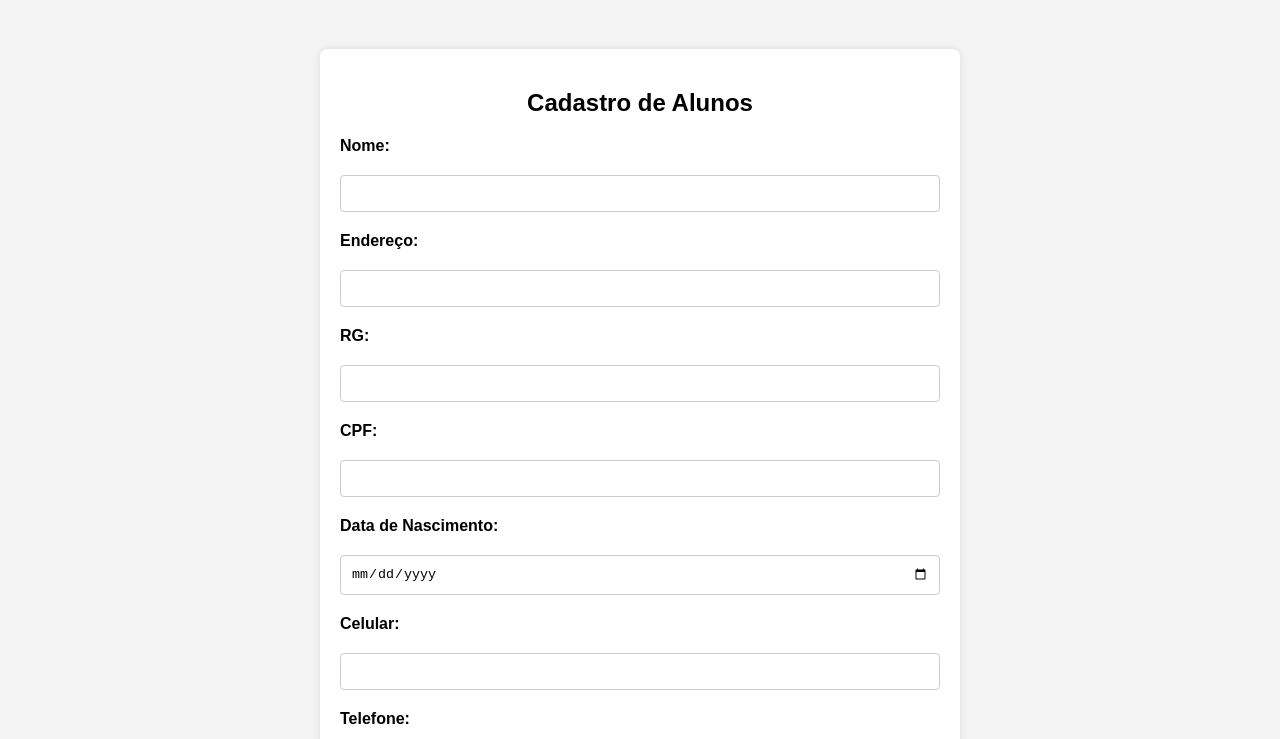
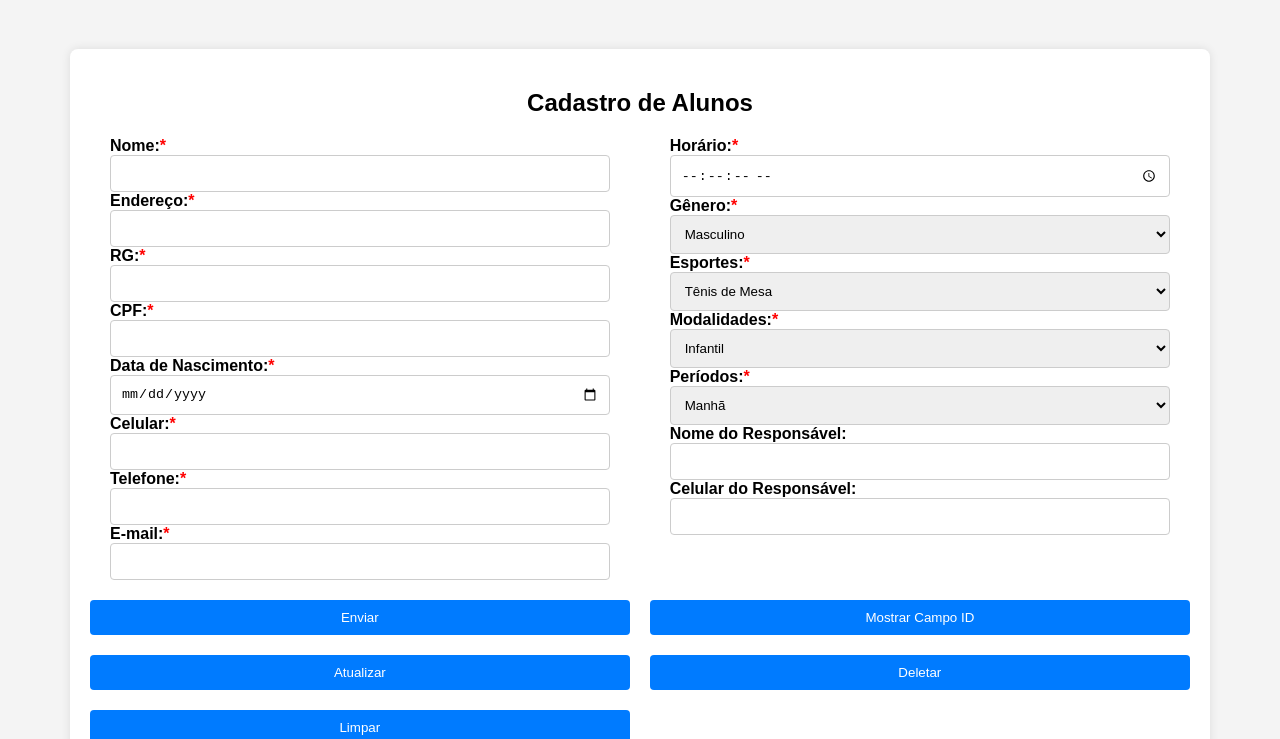
Before and after one commit to DaniloTojeiro/Cadastro-Monstrinho-FrontEnd, a website: page index.html in a window 1280 px wide. Shown: the part 59-798 px from the top of the page. Drawn offline with nearby package versions, Linux system fonts and the light colour scheme.

Commit message:
atualização

```diff
--- a/index.html
+++ b/index.html
@@ -10,50 +10,76 @@
   <h1>Complexo de Esportes José Maria Paschoalick "Monstrinho"</h1>
     <div class="container">
         <h2>Cadastro de Alunos</h2>
-        <form action="http://localhost:8080/cadastro" method="post">
-            <label for="nome">Nome:</label>
+        <form id="cadastroForm">
+            <div class="centered-container" id="idField" style="display: none;">
+                <div class="content">
+                    <label for="id">ID:</label>
+                    <input type="text" id="id" name="id">
+                    <button type="button" onclick="buscarAlunoPorId()">Buscar</button>
+                </div>
+            </div>
+
+            <div class="column">
+                <label for="nome">Nome:<span class="required-asterisk">*</span></label>
                 <input type="text" id="nome" name="nome" required>
+                <label for="endereco">Endereço:<span class="required-asterisk">*</span></label>
+                <input type="text" id="endereco" name="endereco" required>
+                <label for="rg">RG:<span class="required-asterisk">*</span></label>
+                <input type="text" id="rg" name="rg" required>
+                <label for="cpf">CPF:<span class="required-asterisk">*</span></label>
+                <input type="text" id="cpf" name="cpf" required>
+                <label for="dtNasc">Data de Nascimento:<span class="required-asterisk">*</span></label>
+                <input type="date" id="dtNasc" name="dtNasc" required>
 
-            <label for="endereco">Endereço:</label>
-            <input type="text" id="endereco" name="endereco" required>
-
-            <label for="rg">RG:</label>
-            <input type="text" id="rg" name="rg" required>
-
-            <label for="cpf">CPF:</label>
-            <input type="text" id="cpf" name="cpf" pattern="\d{3}\.\d{3}\.\d{3}-\d{2}" title="O CPF deve estar no formato XXX.XXX.XXX-XX" required>
-
-            <label for="dtNasc">Data de Nascimento:</label>
-            <input type="date" id="dtNasc" name="dtNasc">
-
-            <label for="celular">Celular:</label>
-            <input type="tel" id="celular" name="celular" pattern="\(\d{2}\)\s\d{5}-\d{4}" title="O celular deve estar no formato (XX) XXXXX-XXXX" required>
-
-            <label for="telefone">Telefone:</label>
-            <input type="tel" id="telefone" name="telefone" pattern="\(\d{2}\)\s\d{4}-\d{4}" title="O telefone deve estar no formato (XX) XXXX-XXXX">
-
-            <label for="email">E-mail:</label>
+                <label for="celular">Celular:<span class="required-asterisk">*</span></label>
+                <input type="tel" id="celular" name="celular" required>
+                <label for="telefone">Telefone:<span class="required-asterisk">*</span></label>
+                <input type="tel" id="telefone" name="telefone">
+                <label for="email">E-mail:<span class="required-asterisk">*</span></label>
                 <input type="email" id="email" name="email" required>
-
-            <label for="celResponsavel">Celular do Responsável:</label>
-            <input type="tel" id="celResponsavel" name="celResponsavel" pattern="\(\d{2}\)\s\d{5}-\d{4}" title="O celular do responsável deve estar no formato (XX) XXXXX-XXXX" required>
-
-            <label for="horario">Horário:</label>
-            <input type="time" id="horario" name="horario">
-
-            <label for="genero">Gênero:</label>
-            <select id="genero" name="genero">
+            </div>
+            <div class="column2">
+                <label for="horario">Horário:<span class="required-asterisk">*</span></label>
+                <input type="time" id="horario" name="horario" step="1" required>
+                <label for="genero">Gênero:<span class="required-asterisk">*</span></label>
+                <select id="genero" name="genero" required>
                     <option value="MASCULINO">Masculino</option>
                     <option value="FEMININO">Feminino</option>
                     <option value="OUTRO">Outro</option>
                 </select>
-
+                <label for="esportes">Esportes:<span class="required-asterisk">*</span></label>
+                <select id="esportes" name="esportes" required>
+                    <option value="TENISDEMESA">Tênis de Mesa</option>
+                    <option value="JUDO">Judô</option>
+                    <option value="BASQUETE">Basquete</option>
+                    <option value="NATACAO">Natação</option>
+                </select>
+                <label for="modalidade">Modalidades:<span class="required-asterisk">*</span></label>
+                <select id="modalidade" name="modalidade" required>
+                    <option value="INFANTIL">Infantil</option>
+                    <option value="JUVENIL">Juvenil</option>
+                    <option value="ADULTO">Adulto</option>
+                </select>
+                <label for="periodo">Períodos:<span class="required-asterisk">*</span></label>
+                <select id="periodo" name="periodo" required>
+                    <option value="MANHA">Manhã</option>
+                    <option value="TARDE">Tarde</option>
+                    <option value="NOITE">Noite</option>
+                </select>
                 <label for="nomeResponsavel">Nome do Responsável:</label>
-            <input type="text" id="nomeResponsavel" name="nomeResponsavel" required>
+                <input type="text" id="nomeResponsavel" name="nomeResponsavel">
+                <label for="celResponsavel">Celular do Responsável:</label>
+                <input type="tel" id="celResponsavel" name="celResponsavel">
+            </div>
 
             <button type="submit">Enviar</button>
-            <script src="index.js"></script>
+            <button type="button" onclick="mostrarCampoId()">Mostrar Campo ID</button>
+            <button type="button" onclick="atualizarAluno()">Atualizar</button>
+            <button type="button" onclick="deletarAluno()">Deletar</button>
+            <button type="button" onclick="limparFormulario()">Limpar</button>
         </form>
     </div>
+    <script src="https://cdn.jsdelivr.net/npm/axios/dist/axios.min.js"></script>
+    <script src="index.js"></script>
 </body>
 </html>
--- a/index.js
+++ b/index.js
@@ -0,0 +1,144 @@
+document.getElementById('cadastroForm').addEventListener('submit', function(event) {
+    event.preventDefault();
+
+    const aluno = {
+        nome: document.getElementById('nome').value,
+        endereco: document.getElementById('endereco').value,
+        rg: document.getElementById('rg').value,
+        cpf: document.getElementById('cpf').value,
+        dtNasc: document.getElementById('dtNasc').value,
+        celular: document.getElementById('celular').value,
+        telefone: document.getElementById('telefone').value,
+        email: document.getElementById('email').value,
+        celResponsavel: document.getElementById('celResponsavel').value,
+        horario: document.getElementById('horario').value,
+        genero: document.getElementById('genero').value,
+        esportes: document.getElementById('esportes').value,
+        modalidade: document.getElementById('modalidade').value,
+        periodo: document.getElementById('periodo').value,
+        nomeResponsavel: document.getElementById('nomeResponsavel').value
+    };
+
+    axios.post('http://localhost:8080/cadastros/create', aluno)
+        .then(function(response) {
+            alert('Cadastro realizado com sucesso!');
+        })
+        .catch(function(error) {
+            console.error('Houve um erro ao cadastrar o aluno:', error);
+            alert('Erro ao cadastrar o aluno');
+        });
+});
+
+function buscarAlunoPorId() {
+    const id = document.getElementById('id').value;
+
+    if (id.trim() === '') {
+        alert('Por favor, insira um ID válido para buscar o aluno.');
+        return;
+    }
+
+    axios.get(`http://localhost:8080/cadastros/${id}`)
+        .then(function(response) {
+            const aluno = response.data;
+            preencherFormulario(aluno);
+        })
+        .catch(function(error) {
+            console.error('Houve um erro ao buscar o aluno:', error);
+            alert('Erro ao buscar o aluno');
+        });
+}
+
+function atualizarAluno() {
+    const id = document.getElementById('id').value;
+    const aluno = {
+        id: id,
+        nome: document.getElementById('nome').value,
+        endereco: document.getElementById('endereco').value,
+        rg: document.getElementById('rg').value,
+        cpf: document.getElementById('cpf').value,
+        dtNasc: document.getElementById('dtNasc').value,
+        celular: document.getElementById('celular').value,
+        telefone: document.getElementById('telefone').value,
+        email: document.getElementById('email').value,
+        celResponsavel: document.getElementById('celResponsavel').value,
+        horario: document.getElementById('horario').value,
+        genero: document.getElementById('genero').value,
+        esportes: document.getElementById('esportes').value,
+        modalidade: document.getElementById('modalidade').value,
+        periodo: document.getElementById('periodo').value,
+        nomeResponsavel: document.getElementById('nomeResponsavel').value
+    };
+
+    axios.put(`http://localhost:8080/cadastros/update/${id}`, aluno)
+        .then(function(response) {
+            if (response.status === 200) {
+                alert('Atualização realizada com sucesso!');
+            } else {
+                alert('Erro ao atualizar o aluno: Não encontrado');
+            }
+        })
+        .catch(function(error) {
+            console.error('Houve um erro ao atualizar o aluno:', error);
+            alert('Erro ao atualizar o aluno');
+        });
+}
+
+function deletarAluno() {
+    const id = document.getElementById('id').value;
+
+    if (id.trim() === '') {
+        alert('Por favor, insira um ID válido para deletar o aluno.');
+        return;
+    }
+
+    axios.delete(`http://localhost:8080/cadastros/delete/${id}`)
+        .then(function(response) {
+            alert('Aluno deletado com sucesso!');
+        })
+        .catch(function(error) {
+            console.error('Houve um erro ao deletar o aluno:', error);
+            alert('Erro ao deletar o aluno');
+        });
+}
+
+function mostrarCampoId() {
+    const idField = document.getElementById('idField');
+    idField.style.display = 'block';
+}
+
+function preencherFormulario(aluno) {
+    document.getElementById('nome').value = aluno.nome;
+    document.getElementById('endereco').value = aluno.endereco;
+    document.getElementById('rg').value = aluno.rg;
+    document.getElementById('cpf').value = aluno.cpf;
+    document.getElementById('dtNasc').value = aluno.dtNasc;
+    document.getElementById('celular').value = aluno.celular;
+    document.getElementById('telefone').value = aluno.telefone;
+    document.getElementById('email').value = aluno.email;
+    document.getElementById('celResponsavel').value = aluno.celResponsavel;
+    document.getElementById('horario').value = aluno.horario;
+    document.getElementById('genero').value = aluno.genero;
+    document.getElementById('esportes').value = aluno.esportes;
+    document.getElementById('modalidade').value = aluno.modalidade;
+    document.getElementById('periodo').value = aluno.periodo;
+    document.getElementById('nomeResponsavel').value = aluno.nomeResponsavel;
+}
+
+function limparFormulario() {
+    document.getElementById('id').value = '';
+    document.getElementById('nome').value = '';
+    document.getElementById('endereco').value = '';
+    document.getElementById('rg').value = '';
+    document.getElementById('cpf').value = '';
+    document.getElementById('dtNasc').value = '';
+    document.getElementById('celular').value = '';
+    document.getElementById('telefone').value = '';
+    document.getElementById('email').value = '';
+    document.getElementById('celResponsavel').value = '';
+    document.getElementById('horario').value = '';
+    document.getElementById('genero').value = '';
+    document.getElementById('esportes').value = '';
+    document.getElementById('modalidade').value = '';
+    document.getElementById('periodo').value = '';
+    document.getElementById('nomeResponsavel').value = '';
+}
--- /dev/null
+++ b/package.json
@@ -0,0 +1,5 @@
+{
+  "dependencies": {
+    "axios": "^1.6.8"
+  }
+}
--- a/styles.css
+++ b/styles.css
@@ -6,18 +6,35 @@ body {
 }
 
 .container {
-  max-width: 600px;
+  max-width: 1100px;
   margin: 50px auto;
   padding: 20px;
   background-color: #fff;
   border-radius: 8px;
   box-shadow: 0 0 10px rgba(0, 0, 0, 0.1);
+  display: grid;
+  grid-template-columns: repeat(2, auto);
+  justify-content: center;
+}
+
+.column,
+.column2{
+  padding: 0 20px;
+}
+
+.column {
+  grid-column: 1; /* Todos os elementos da coluna 1 */
+}
+
+.column2 {
+  grid-column: 2; /* Todos os elementos da coluna 2 */
 }
 h1{
   text-align: center;
 }
 
 h2 {
+  grid-column: 1 / -1;
   text-align: center;
 }
 
@@ -37,7 +54,7 @@ input[type="date"],
 input[type="time"],
 select {
   width: 100%;
-  padding: 10px;
+  padding: 10px ;
   border: 1px solid #ccc;
   border-radius: 4px;
   box-sizing: border-box;
@@ -56,3 +73,7 @@ button {
 button:hover {
   background-color: #0056b3;
 }
+
+.required-asterisk {
+  color: red;
+}
```
Also changed, not shown: sucesso.html (deleted, +0 -15 lines), 1 other file. Lines whose indentation alone changed are shown as unchanged.
